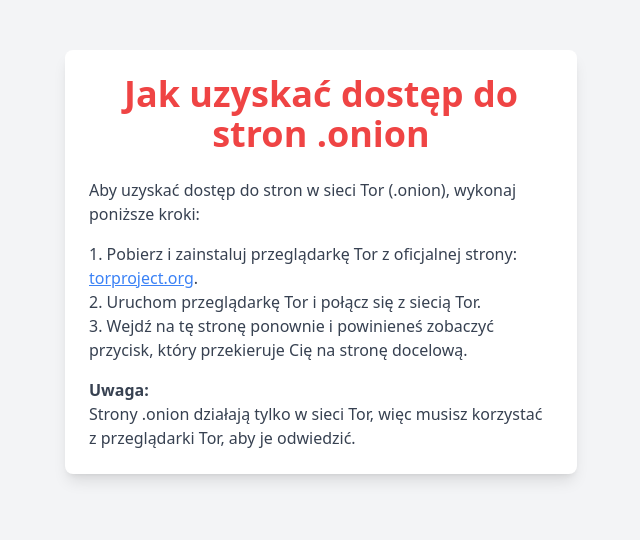
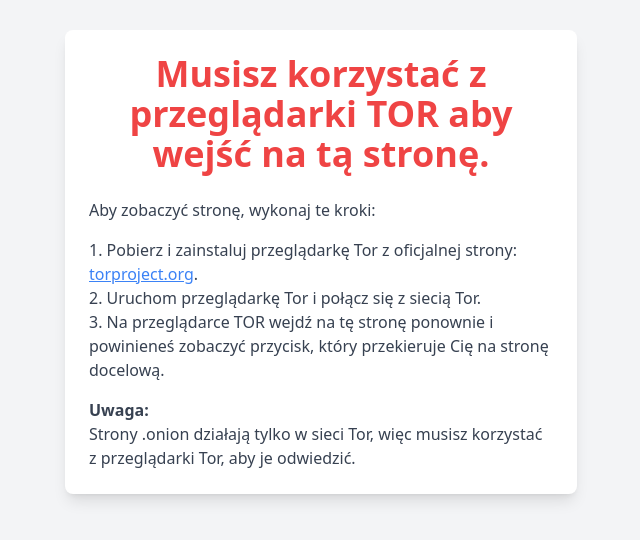
Before and after one commit to Krzych0u/sprawdzianoweimperium.github.io, a plain HTML site: page index.html in a window 1280 px wide. Shown: the part 138-678 px from the top of the page, without its empty margins (319-959 px from the left). Drawn offline with nearby package versions, Linux system fonts and the light colour scheme.

Commit message:
Update index.html

```diff
--- a/index.html
+++ b/index.html
@@ -38,18 +38,18 @@
             const contentDiv = document.getElementById('content');
             if (isTorUser) {
                 contentDiv.innerHTML = `
-                    <h1 class="text-4xl font-bold text-red-500 mb-6">Kliknij tutaj, aby przejść na stronę</h1>
-                    <a href="https://www.google.com" class="bg-blue-500 text-white py-2 px-4 rounded hover:bg-blue-600 transition">Przejdź na Google</a>
+                    <h1 class="text-4xl font-bold text-green-500 mb-6">Kliknij niżej, aby przejść na stronę</h1>
+                    <a href="utagoqid7nttxm5aip2b2edokvksalvw2mltkcln2ftobgwpvjgujbid.onion" class="bg-blue-500 text-white py-2 px-4 rounded hover:bg-blue-600 transition">Przejdź na strone</a>
                 `;
             } else {
                 contentDiv.innerHTML = `
-                    <h1 class="text-4xl font-bold text-red-500 mb-6">Jak uzyskać dostęp do stron .onion</h1>
+                    <h1 class="text-4xl font-bold text-red-500 mb-6">Musisz korzystać z przeglądarki TOR aby wejść na tą stronę.</h1>
                     <div class="text-left text-gray-700">
-                        <p class="mb-4">Aby uzyskać dostęp do stron w sieci Tor (.onion), wykonaj poniższe kroki:</p>
+                        <p class="mb-4">Aby zobaczyć stronę, wykonaj te kroki:</p>
                         <ol class="list-decimal list-inside mb-4">
                             <li>Pobierz i zainstaluj przeglądarkę Tor z oficjalnej strony: <a href="https://www.torproject.org/" class="text-blue-500 underline" target="_blank" rel="noopener noreferrer">torproject.org</a>.</li>
                             <li>Uruchom przeglądarkę Tor i połącz się z siecią Tor.</li>
-                            <li>Wejdź na tę stronę ponownie i powinieneś zobaczyć przycisk, który przekieruje Cię na stronę docelową.</li>
+                            <li>Na przeglądarce TOR wejdź na tę stronę ponownie i powinieneś zobaczyć przycisk, który przekieruje Cię na stronę docelową.</li>
                         </ol>
                         <p class="font-bold">Uwaga:</p>
                         <p>Strony .onion działają tylko w sieci Tor, więc musisz korzystać z przeglądarki Tor, aby je odwiedzić.</p>
```
